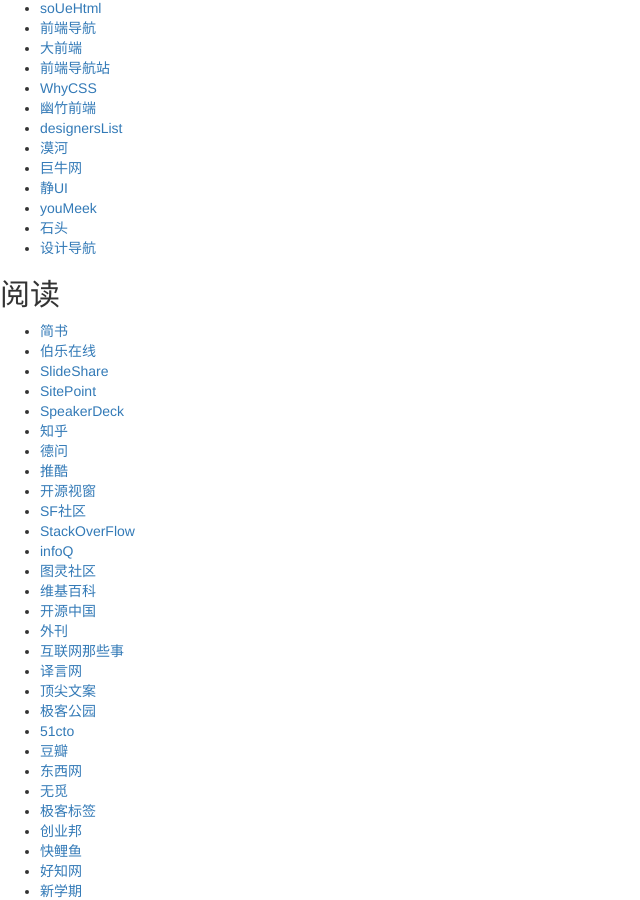
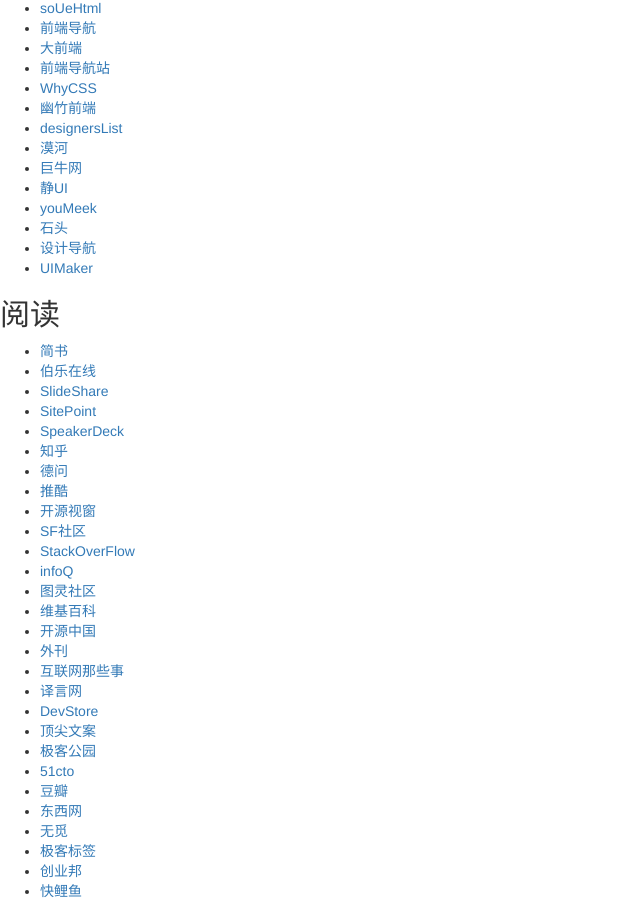
Before and after one commit to wkylin/wkylin.github.com, a Jekyll site: the page built from homelink.html, in a window 1280 px wide and 900 px high, scrolled down 2529 px. Shown: the whole window, without its empty margins (0-640 px from the left). Built offline with Jekyll 4.4.1, drawn with Linux system fonts in a browser that asks for light colours; nearby versions of some CDN libraries; library files that are not in the unit come from our copies; comment, search, counter and statistics services are not loaded.

```diff
--- a/css3link.html
+++ b/css3link.html
@@ -156,6 +156,7 @@
 </div>
 <ul class="ui-list fn-clear">
     <li class="ui-list-item"><a href="http://css3.info/" target="_blank"><span class="ft-red">Css3Info</span></a></li>
+    <li class="ui-list-item"><a href="http://cssdeck.com/" target="_blank">cssDeck</a></li>
     <li class="ui-list-item"><a href="http://www.css3.com/" target="_blank"><span class="ft-red">Cs3Com</span></a></li>
     <li class="ui-list-item">
         <a href="http://css3clickchart.com/" target="_blank"><span class="ft-red">Css3ClickChart</span></a></li>
--- a/homelink.html
+++ b/homelink.html
@@ -118,6 +118,7 @@
     <li class="ui-list-item"><a href="http://i.youmeek.com/" target="_blank">youMeek</a></li>
     <li class="ui-list-item"><a href="http://www.shitou.org/" target="_blank">石头</a></li>
     <li class="ui-list-item"><a href="http://hao.shejidaren.com/" target="_blank">设计导航</a></li>
+    <li class="ui-list-item"><a href="http://www.uimaker.com/" target="_blank">UIMaker</a></li>
 </ul>
 <div class="ui-title fn-clear">
     <h2>阅读</h2>
@@ -141,6 +142,7 @@
     <li class="ui-list-item"><a href="http://www.vaikan.com" target="_blank">外刊</a></li>
     <li class="ui-list-item"><a href="http://www.yixieshi.com/" target="_blank">互联网那些事</a></li>
     <li class="ui-list-item"><a href="http://www.yeeyan.org/" target="_blank">译言网</a></li>
+    <li class="ui-list-item"><a href="http://www.devstore.cn/" target="_blank">DevStore</a></li>
     <li class="ui-list-item"><a href="http://news.topys.cn/" target="_blank">顶尖文案</a></li>
     <li class="ui-list-item"><a href="http://www.geekpark.net/" target="_blank">极客公园</a></li>
     <li class="ui-list-item"><a href="http://www.51cto.com/" target="_blank">51cto</a></li>
```
Also changed, not shown: _posts/core-samples/2014-05-20-knowledge.md (+2 -0 lines).
